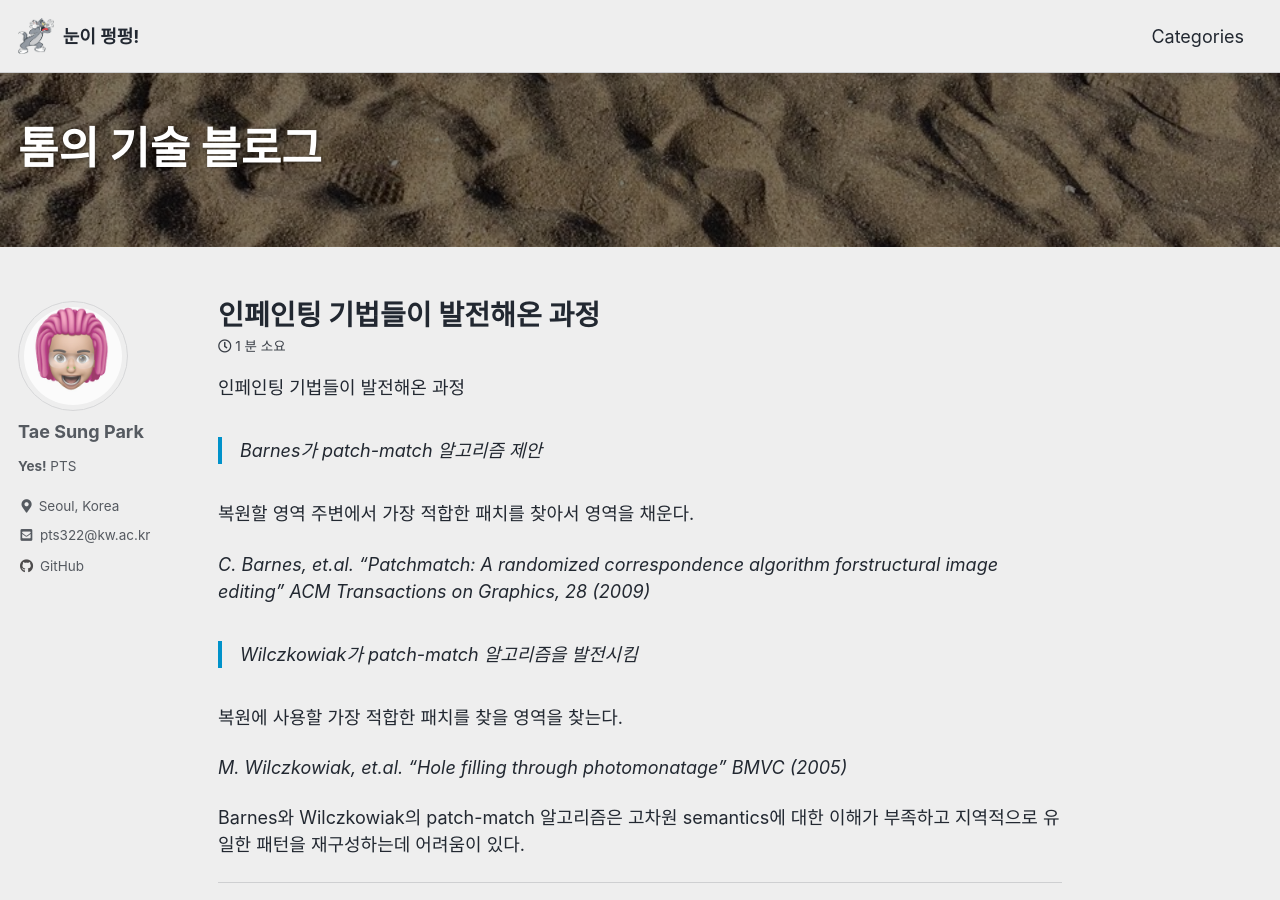
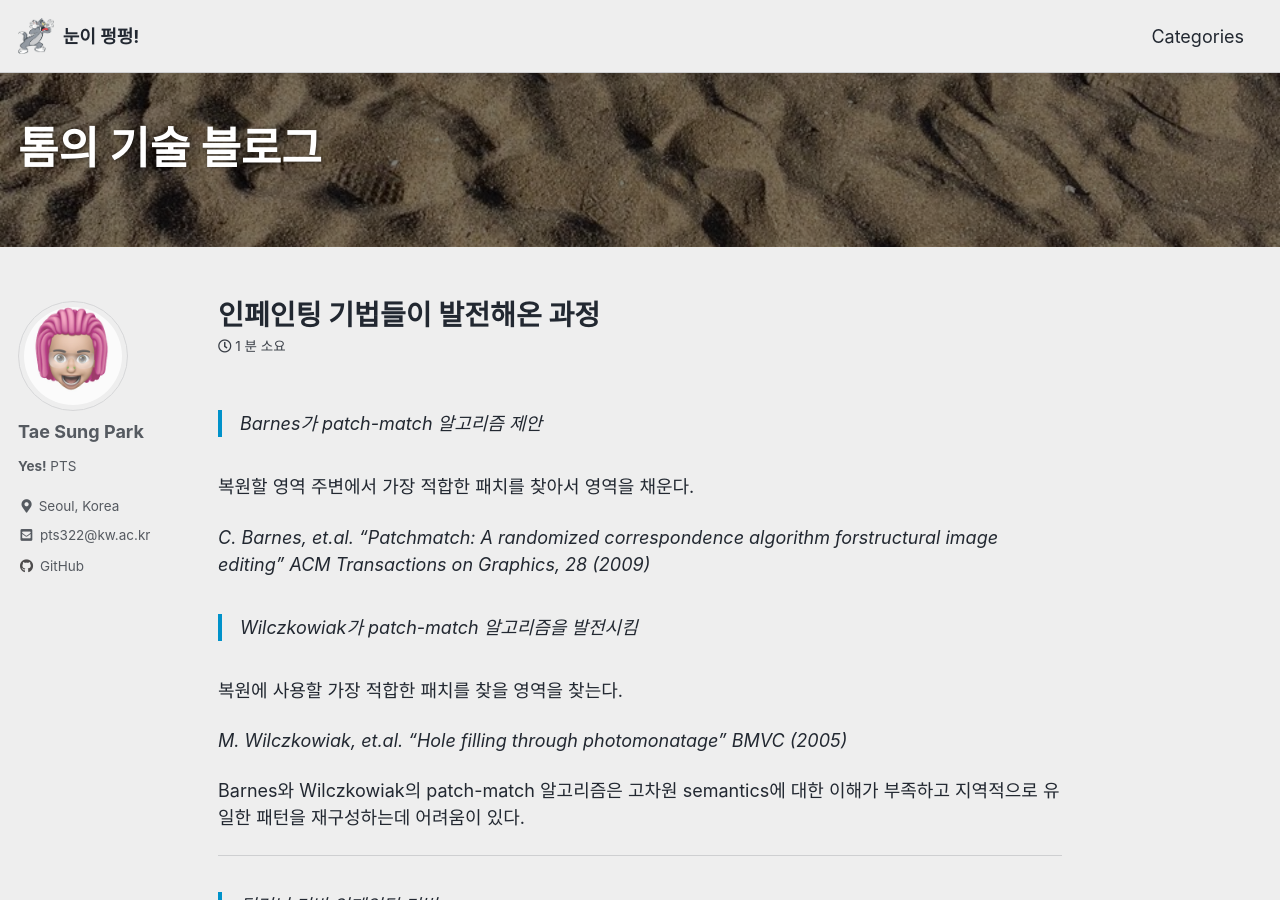
Before and after one commit to kkamankun/kkamankun.github.io, a Jekyll site: the page built from _posts/2021-01-07-Inpainting_history.md, in a window 1280 px wide and 900 px high. Built offline with Jekyll 4.4.1, drawn with Linux system fonts in a browser that asks for light colours; cached includes are drawn as plain includes.

Commit message:
Update 2021-01-07-Inpainting_history.md

```diff
--- a/_posts/2021-01-07-Inpainting_history.md
+++ b/_posts/2021-01-07-Inpainting_history.md
@@ -4,9 +4,6 @@ categories:
     - JARA
 # layout: default
 ---
-
-
-인페인팅 기법들이 발전해온 과정
 
 > Barnes가 patch-match 알고리즘 제안
 
```
